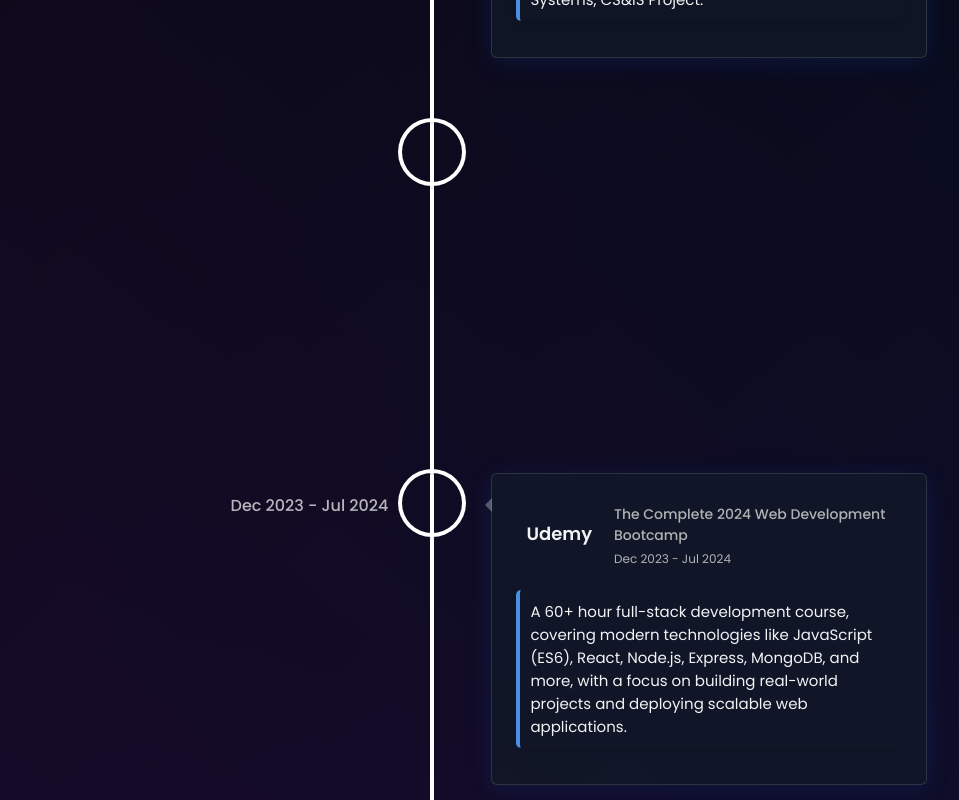
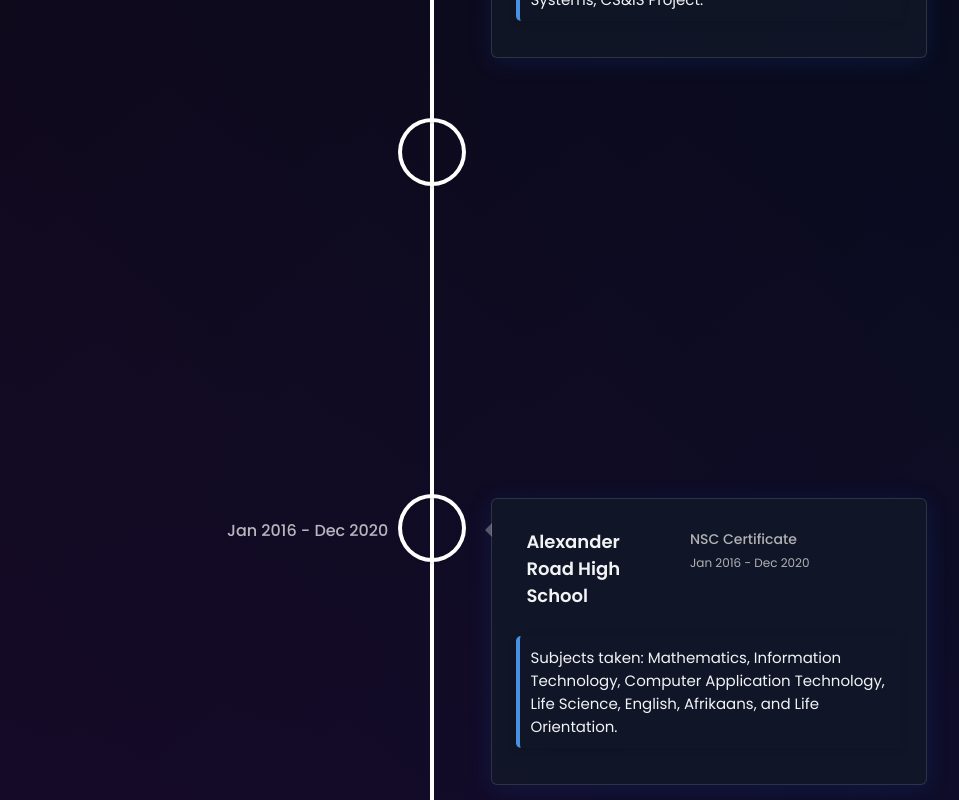
Before and after one commit to SheyBoiCarti/sheharyar_portfolio, a React (Vite) app: page / in a window 1280 px wide. Shown: the part 3480-4280 px from the top of the page, without its empty margins (208-1167 px from the left). Built offline with nearby package versions, Linux system fonts and the light colour scheme.

Commit message:
education ordering changed

```diff
--- a/src/data/constants.js
+++ b/src/data/constants.js
@@ -254,18 +254,18 @@
   {
     id: 2,
     img: "",
+    school: "Udemy",
+    date: "Dec 2023 - Jul 2024",
+    desc: "A 60+ hour full-stack development course, covering modern technologies like JavaScript (ES6), React, Node.js, Express, MongoDB, and more, with a focus on building real-world projects and deploying scalable web applications.",
+    degree: "The Complete 2024 Web Development Bootcamp",
+  },
+  {
+    id: 3,
+    img: "",
     school: "Alexander Road High School",
     date: "Jan 2016 - Dec 2020",
     desc: "Subjects taken: Mathematics, Information Technology, Computer Application Technology, Life Science, English, Afrikaans, and Life Orientation.",
     degree: "NSC Certificate",
-  },
-  {
-    id: 3,
-    img: "",
-    school: "Udemy",
-    date: "Dec 2023 - Jul 2024",
-    desc: "A 60+ hour full-stack development course, covering modern technologies like JavaScript (ES6), React, Node.js, Express, MongoDB, and more, with a focus on building real-world projects and deploying scalable web applications.",
-    degree: "The Complete 2024 Web Development Bootcamp",
   },
 ];
 
```
